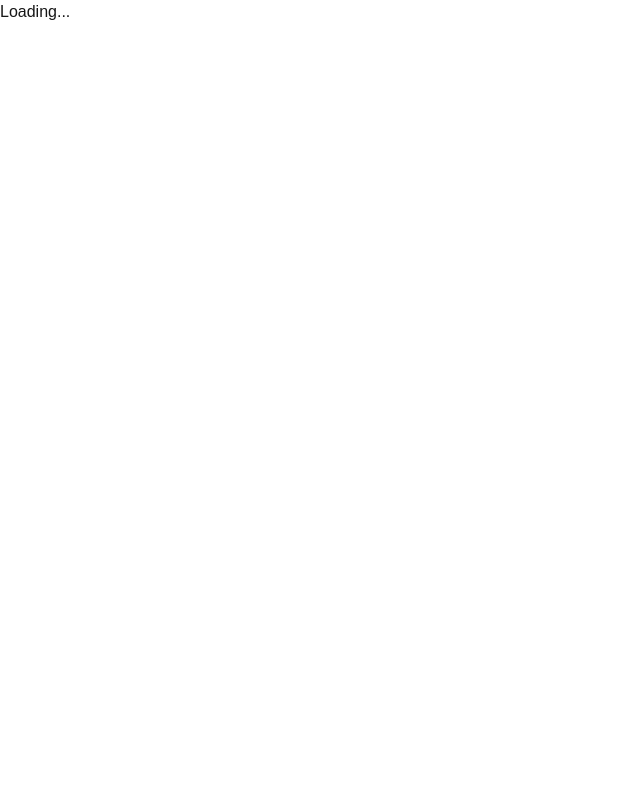
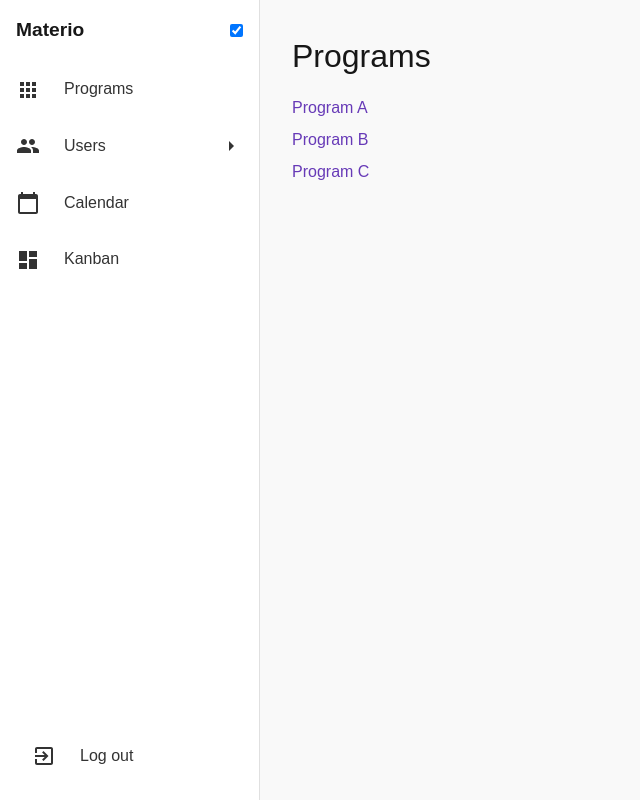
Before and after one commit to DenisShagi/Engineer-pro, a Next.js app: page /dashboard in a window 1280 px wide. Before the commit this address had no page. Shown: the whole page, without its empty margins (0-640 px from the left). Built offline with nearby package versions, Linux system fonts and the light colour scheme.

Commit message:
feat: add sidebar components

```diff
--- /dev/null
+++ b/app/dashboard/(programs)/[programId]/page.tsx
@@ -0,0 +1,12 @@
+const ProgramPage = ({ params }: { params: { programId: string } }) => {
+  const { programId } = params;
+
+  return (
+    <div>
+      <h1>Program {programId}</h1>
+      <p>Details about Program {programId}.</p>
+    </div>
+  );
+};
+
+export default ProgramPage;
--- /dev/null
+++ b/app/dashboard/(programs)/page.module.scss
@@ -0,0 +1,24 @@
+.programs {
+    h1 {
+      font-size: 2rem;
+      margin-bottom: 1rem;
+    }
+
+    .programList {
+      list-style: none;
+      padding: 0;
+
+      li {
+        margin-bottom: 0.5rem;
+
+        a {
+          text-decoration: none;
+          color: #673ab7;
+
+          &:hover {
+            text-decoration: underline;
+          }
+        }
+      }
+    }
+  }
--- /dev/null
+++ b/app/dashboard/(programs)/page.tsx
@@ -0,0 +1,31 @@
+'use client';
+
+import React from 'react';
+import Link from 'next/link';
+
+import styles from './page.module.scss';
+
+const ProgramsPage = () => {
+  const programs = [
+    { id: '1', name: 'Program A' },
+    { id: '2', name: 'Program B' },
+    { id: '3', name: 'Program C' },
+  ];
+
+  return (
+    <div className={styles.programs}>
+      <h1>Programs</h1>
+      <ul className={styles.programList}>
+        {programs.map((program) => (
+          <li key={program.id}>
+            <Link href={`/dashboard/programs/${program.id}`}>
+              {program.name}
+            </Link>
+          </li>
+        ))}
+      </ul>
+    </div>
+  );
+};
+
+export default ProgramsPage;
--- /dev/null
+++ b/app/dashboard/dashboard.module.scss
@@ -0,0 +1,9 @@
+.dashboard {
+  display: flex;
+}
+
+.content {
+  flex-grow: 1;
+  padding: 2rem;
+  background: #f9f9f9;
+}
--- /dev/null
+++ b/app/dashboard/layout.module.scss
@@ -0,0 +1,11 @@
+.dashboardLayout {
+  display: flex;
+  height: 100vh;
+
+  .content {
+    flex-grow: 1;
+    padding: 2rem;
+    background-color: #f9f9f9;
+    overflow-y: auto;
+  }
+}
--- /dev/null
+++ b/app/dashboard/layout.tsx
@@ -0,0 +1,18 @@
+'use client';
+
+import React from 'react';
+
+import Sidebar from '@/components/Sidebar/Sidebar';
+
+import styles from './layout.module.scss';
+
+const DashboardLayout = ({ children }: { children: React.ReactNode }) => {
+  return (
+    <div className={styles.dashboardLayout}>
+      <Sidebar />
+      <main className={styles.content}>{children}</main>
+    </div>
+  );
+};
+
+export default DashboardLayout;
--- a/app/dashboard/page.tsx
+++ b/app/dashboard/page.tsx
@@ -1,62 +1,19 @@
-// app/dashboard/page.tsx
-
 'use client';
 
-import { useEffect, useState } from 'react';
-import { useRouter } from 'next/navigation';
+import React from 'react';
 
-import { fetchCurrentUser } from '@/utils/api';
-import { getToken, removeToken } from '@/utils/auth';
+
+
+import styles from './dashboard.module.scss';
 
 export default function DashboardPage() {
-  const [user, setUser] = useState<any>(null);
-  const [error, setError] = useState('');
-  const router = useRouter();
+  return (
+    <div className={styles.dashboard}>
 
-  useEffect(() => {
-    const token = getToken();
-
-    if (!token) {
-      router.push('/login');
-      return;
-    }
-
-    const fetchUser = async () => {
-      try {
-        const userData = await fetchCurrentUser(token);
-        setUser(userData);
-      } catch (err: any) {
-        setError(err.message);
-        removeToken();
-        router.push('/login');
-      }
-    };
-
-    fetchUser();
-  }, [router]);
-
-  if (error) {
-    return <p>{error}</p>;
-  }
-
-  if (!user) {
-    return <p>Loading...</p>;
-  }
-
-  return (
-    <div>
-      <h1>Welcome, {user.firstName}!</h1>
-      <p>Email: {user.email}</p>
-      <p>Username: {user.username}</p>
-      {/* Добавим кнопку выхода */}
-      <button
-        onClick={() => {
-          removeToken();
-          router.push('/login');
-        }}
-      >
-        Log Out
-      </button>
+      <div className={styles.content}>
+        <h1>Welcome to the tecnolog</h1>
+        <p>This is the main content area.</p>
+      </div>
     </div>
   );
 }
--- /dev/null
+++ b/components/Sidebar/Sidebar.module.scss
@@ -0,0 +1,49 @@
+.sidebar {
+  width: 260px;
+  background: #fff;
+  border-right: 1px solid #e0e0e0;
+  display: flex;
+  flex-direction: column;
+  height: 100vh;
+  transition: width 0.3s;
+
+  &.collapsed {
+    width: 80px;
+
+    .menu span,
+    .footer span {
+      display: none; // Скрываем текст при сворачивании
+    }
+  }
+
+  &.expanded {
+    .menu span,
+    .footer span {
+      display: inline-block;
+    }
+  }
+}
+
+.logo {
+  display: flex;
+  align-items: center;
+  justify-content: space-between;
+  padding: 1rem;
+  font-size: 1.2rem;
+  font-weight: bold;
+
+  .toggle {
+    margin-left: auto;
+  }
+}
+
+.menu {
+  flex-grow: 1;
+  padding: 0;
+  list-style: none;
+}
+
+.footer {
+  margin-top: auto;
+  padding: 1rem;
+}
--- /dev/null
+++ b/components/Sidebar/Sidebar.tsx
@@ -0,0 +1,63 @@
+'use client';
+
+import React, { useState } from 'react';
+import AppsIcon from '@mui/icons-material/Apps';
+import PeopleIcon from '@mui/icons-material/People';
+import CalendarTodayIcon from '@mui/icons-material/CalendarToday';
+import DashboardIcon from '@mui/icons-material/Dashboard';
+import ExitToAppIcon from '@mui/icons-material/ExitToApp';
+
+import SidebarItem from './SidebarItem';
+import styles from './Sidebar.module.scss';
+
+const Sidebar = () => {
+  const [isExpanded, setIsExpanded] = useState(true);
+
+  const toggleExpand = () => setIsExpanded((prev) => !prev);
+
+  return (
+    <div
+      className={`${styles.sidebar} ${
+        isExpanded ? styles.expanded : styles.collapsed
+      }`}
+      onMouseEnter={() => !isExpanded && setIsExpanded(true)}
+      onMouseLeave={() => !isExpanded && setIsExpanded(false)}
+    >
+      <div className={styles.logo}>
+        <span>Materio</span>
+        <input
+          type="checkbox"
+          checked={isExpanded}
+          onChange={toggleExpand}
+          className={styles.toggle}
+        />
+      </div>
+      <ul className={styles.menu}>
+        <SidebarItem icon={<AppsIcon />} label="Programs" link="/dashboard/programs" />
+        <SidebarItem
+          icon={<PeopleIcon />}
+          label="Users"
+          subItems={[
+            { label: 'List', link: '/dashboard/users/list' },
+            { label: 'View', link: '/dashboard/users/view' },
+          ]}
+        />
+        <SidebarItem
+          icon={<CalendarTodayIcon />}
+          label="Calendar"
+          link="/dashboard/calendar"
+        />
+        <SidebarItem
+          icon={<DashboardIcon />}
+          label="Kanban"
+          link="/dashboard/kanban"
+        />
+      </ul>
+      <div className={styles.footer}>
+        <SidebarItem icon={<ExitToAppIcon />} label="Log out" link="/logout" />
+      </div>
+    </div>
+  );
+};
+
+export default Sidebar;
--- /dev/null
+++ b/components/Sidebar/SidebarItem.module.scss
@@ -0,0 +1,46 @@
+.item {
+  display: flex;
+  flex-direction: column;
+
+  .link,
+  .expandable {
+    display: flex;
+    align-items: center;
+    padding: 1rem;
+    text-decoration: none;
+    color: #333;
+
+    .icon {
+      margin-right: 1.5rem; /* Увеличено расстояние между иконкой и текстом */
+    }
+
+    &:hover {
+      background: #f0f0f0;
+    }
+  }
+
+  &.active .expandable {
+    background: #ede7f6;
+    color: #673ab7;
+  }
+
+  .subMenu {
+    list-style: none;
+    padding-left: 1.5rem;
+
+    .subLink {
+      padding: 0.5rem 1rem;
+      display: block;
+      text-decoration: none;
+      color: #555;
+
+      &:hover {
+        color: #000;
+      }
+    }
+  }
+
+  .arrow {
+    margin-left: auto;
+  }
+}
--- /dev/null
+++ b/components/Sidebar/SidebarItem.tsx
@@ -0,0 +1,58 @@
+'use client';
+
+import React, { useState } from 'react';
+import Link from 'next/link';
+import ArrowRightIcon from '@mui/icons-material/ArrowRight';
+import ArrowDropDownIcon from '@mui/icons-material/ArrowDropDown';
+
+import styles from './SidebarItem.module.scss';
+
+interface SidebarItemProps {
+  icon: React.ReactNode;
+  label: string;
+  link?: string;
+  subItems?: { label: string; link: string }[];
+}
+
+const SidebarItem: React.FC<SidebarItemProps> = ({
+  icon,
+  label,
+  link,
+  subItems,
+}) => {
+  const [isOpen, setIsOpen] = useState(false);
+
+  const toggleSubItems = () => setIsOpen((prev) => !prev);
+
+  return (
+    <li className={`${styles.item} ${isOpen ? styles.active : ''}`}>
+      {link ? (
+        <Link href={link} className={styles.link}>
+          <span className={styles.icon}>{icon}</span>
+          <span className={styles.label}>{label}</span>
+        </Link>
+      ) : (
+        <div onClick={toggleSubItems} className={styles.expandable}>
+          <span className={styles.icon}>{icon}</span>
+          <span className={styles.label}>{label}</span>
+          <span className={styles.arrow}>
+            {isOpen ? <ArrowDropDownIcon /> : <ArrowRightIcon />}
+          </span>
+        </div>
+      )}
+      {subItems && isOpen && (
+        <ul className={styles.subMenu}>
+          {subItems.map((subItem) => (
+            <li key={subItem.label}>
+              <Link href={subItem.link} className={styles.subLink}>
+                {subItem.label}
+              </Link>
+            </li>
+          ))}
+        </ul>
+      )}
+    </li>
+  );
+};
+
+export default SidebarItem;
```
